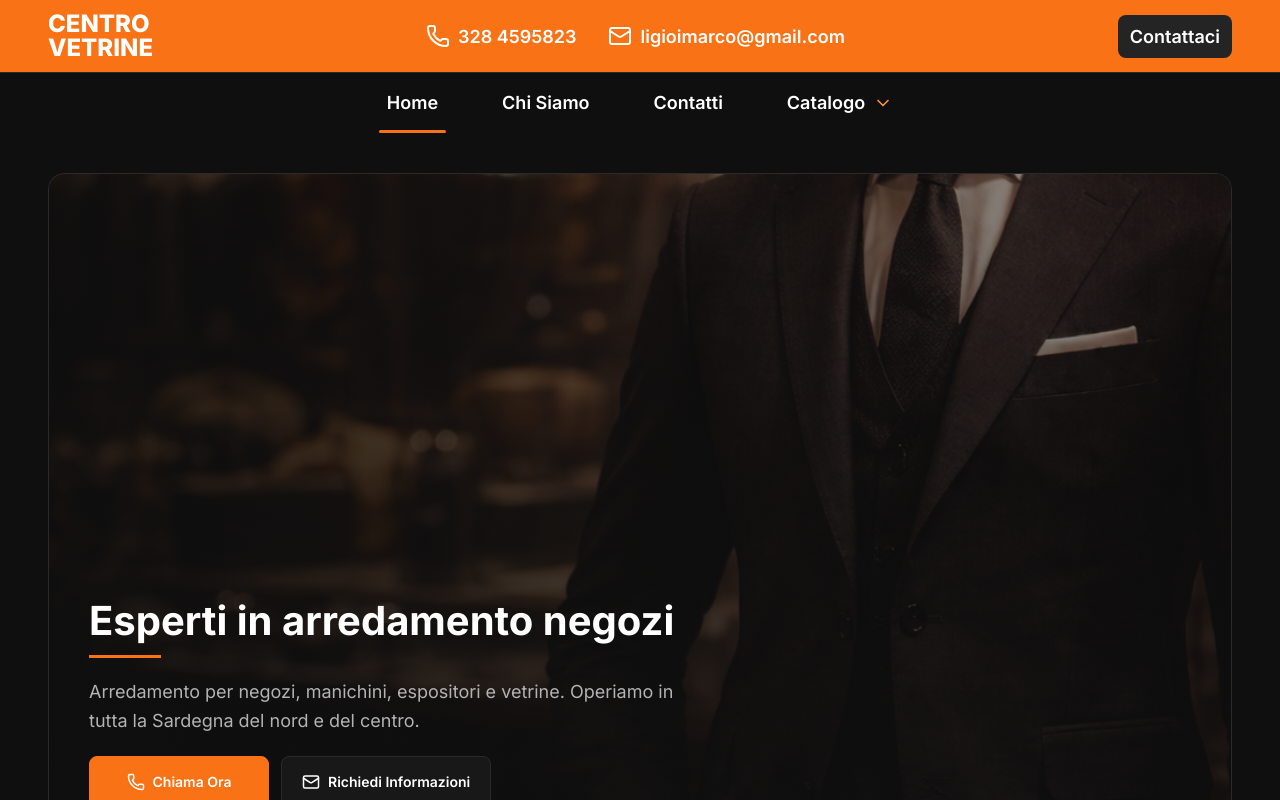
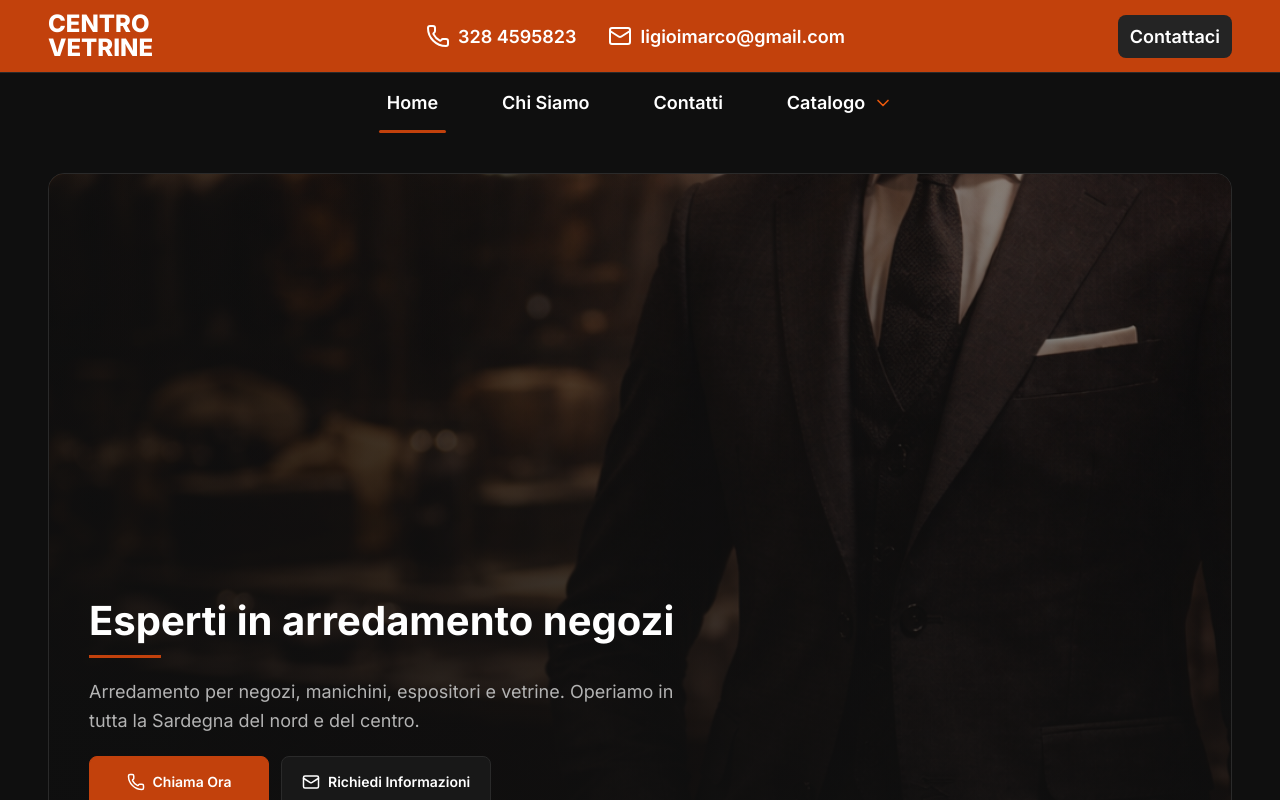
Before and after one commit to GiuseppeLiGioi/centro-vetrine, a Next.js app: page / in a window 1280 px wide. Shown: the top 800 px of the page. Built offline with nearby package versions, Linux system fonts and the light colour scheme.

Commit message:
fixed. variables.css

```diff
--- a/src/app/variables.css
+++ b/src/app/variables.css
@@ -21,9 +21,9 @@
 
   --color-border: #2a2a2a;
 
-  --color-primary: #f97316; /* arancione vivo ma elegante */
-  --color-primary-hover: #ea580c; /* hover più profondo */
-  --color-primary-soft: #fb923c;
+  --color-primary: #c2410c;
+  --color-primary-hover: #9a3412;
+  --color-primary-soft: #ea580c;
 
   --color-danger: #ef4444;
   --color-success: #22c55e;
--- a/src/components/layout/Header/Header.tsx
+++ b/src/components/layout/Header/Header.tsx
@@ -27,11 +27,19 @@ export default function Header() {
             <Logo />
           </Link>
           <div className={styles.contactsMobile}>
-            <a href="tel:3284595823" className={styles.contactA}>
+            <a
+              href="tel:3284595823"
+              aria-label="Chiama Centro Vetrine al 328 4595 823"
+              className={styles.contactA}
+            >
               <Phone aria-hidden="true" />
               <span className={styles.contactSpan}>328 4595823</span>
             </a>
-            <a href="mailto:ligioimarco@gmail.com" className={styles.contactA}>
+            <a
+              href="mailto:ligioimarco@gmail.com"
+              aria-label="Scrivi a Centro Vetrine via email"
+              className={styles.contactA}
+            >
               <Mail aria-hidden="true" />
               <span className={styles.contactSpan}>ligioimarco@gmail.com</span>
             </a>
@@ -39,6 +47,13 @@ export default function Header() {
           <button
             className={styles.btnHamburgher}
             onClick={() => setMenuOpen(!menuOpen)}
+            aria-label={
+              menuOpen
+                ? "Chiudi menu di navigazione"
+                : "Apri menu di navigazione"
+            }
+            aria-expanded={menuOpen}
+            aria-controls="mobile-navigation"
           >
             <Menu />
           </button>
--- a/src/components/ui/MobileNav/MobileNav.tsx
+++ b/src/components/ui/MobileNav/MobileNav.tsx
@@ -22,7 +22,7 @@ export default function MobileNav({ onClose, items }: MobileNavProps) {
     onClose();
   };
   return (
-    <div className={styles.containerOuter}>
+    <div className={styles.containerOuter} id="mobile-navigation">
       <div className={styles.optionsNav}>
         <h4 className={styles.titleMenu}>CENTRO VETRINE</h4>
         <button className={styles.buttonClose} onClick={handleClose}>
```
